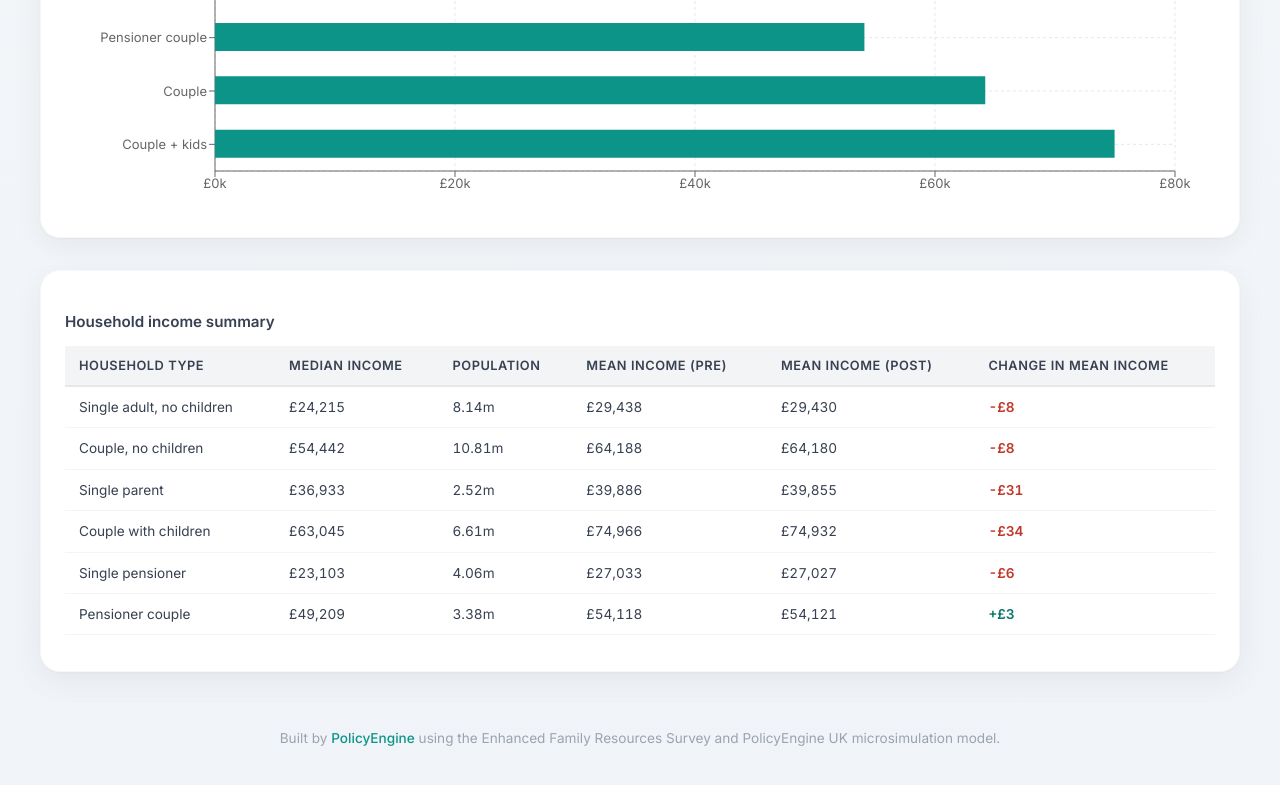
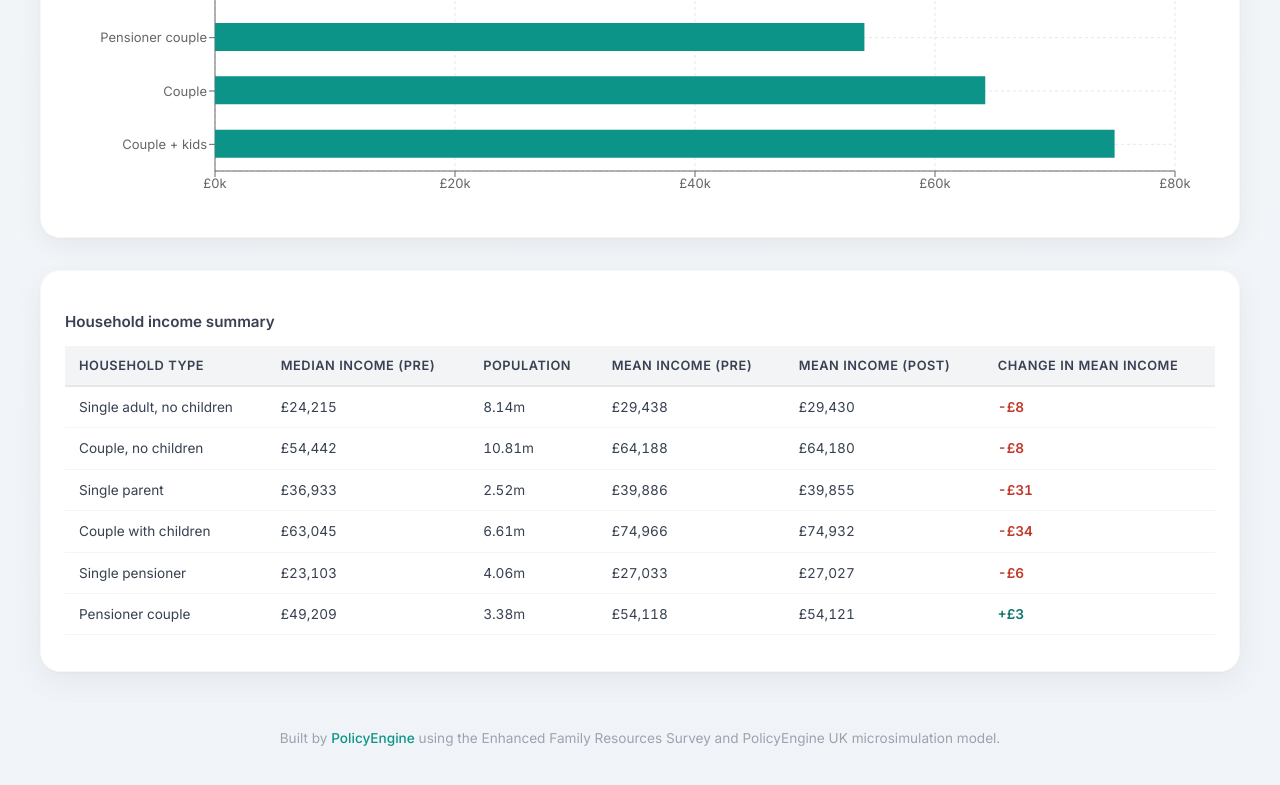
Before and after one commit to PolicyEngine/uk-spring-statement-analysis, a React (Vite) app in the folder dashboard/: page / in a window 1280 px wide. Shown: the part 2617-3402 px from the top of the page. Built offline with nearby package versions, Linux system fonts and the light colour scheme.

Commit message:
Rename Median income column to Median income (pre)
Co-Authored-By: Claude Opus 4.6 <noreply@anthropic.com>

```diff
--- a/dashboard/src/components/HouseholdImpact.jsx
+++ b/dashboard/src/components/HouseholdImpact.jsx
@@ -87,7 +87,7 @@ export default function HouseholdImpact({ stats, comparison }) {
 
   const mergedColumns = [
     "Household type",
-    "Median income",
+    "Median income (pre)",
     "Population",
     "Mean income (pre)",
     "Mean income (post)",
```
